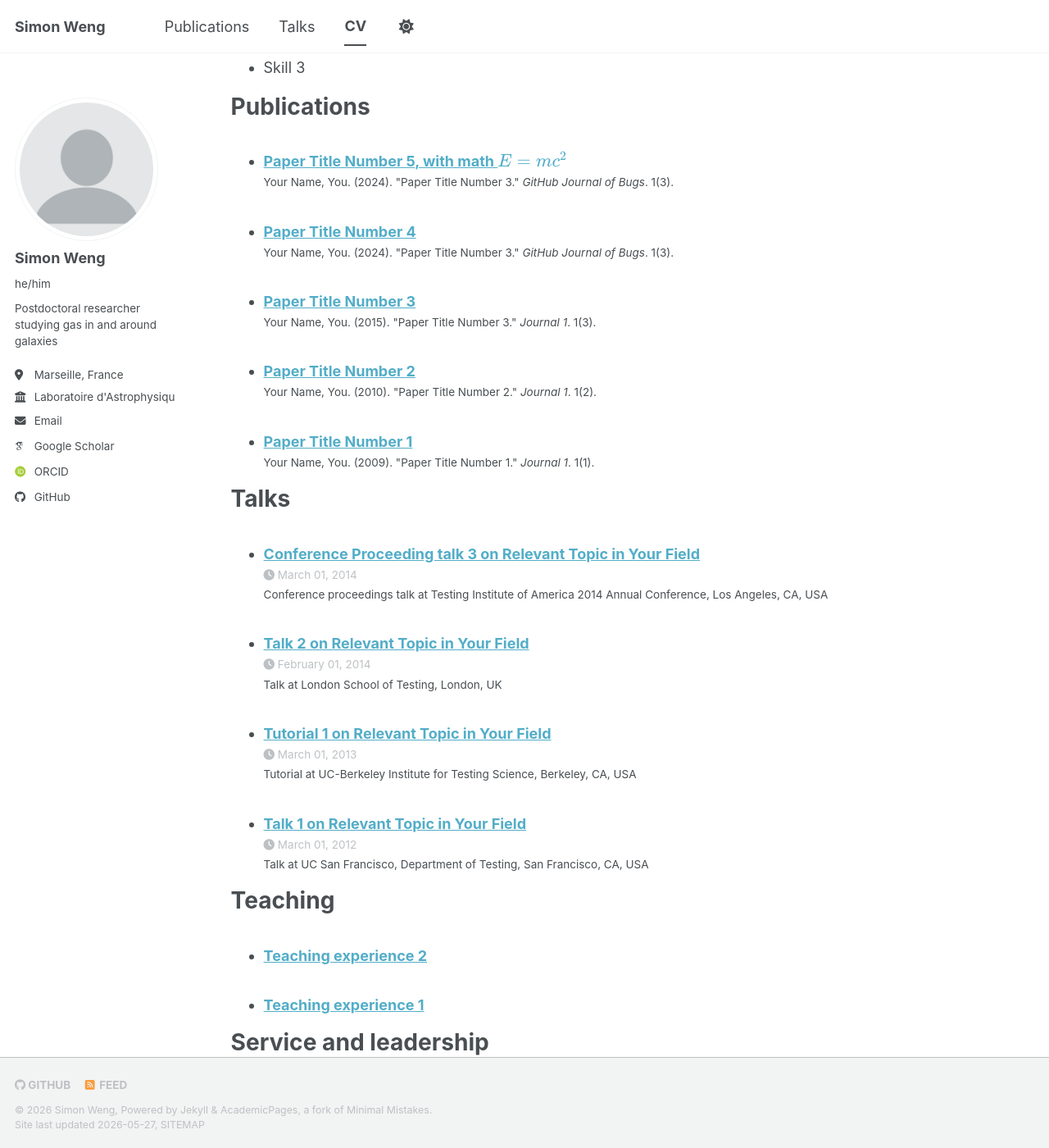
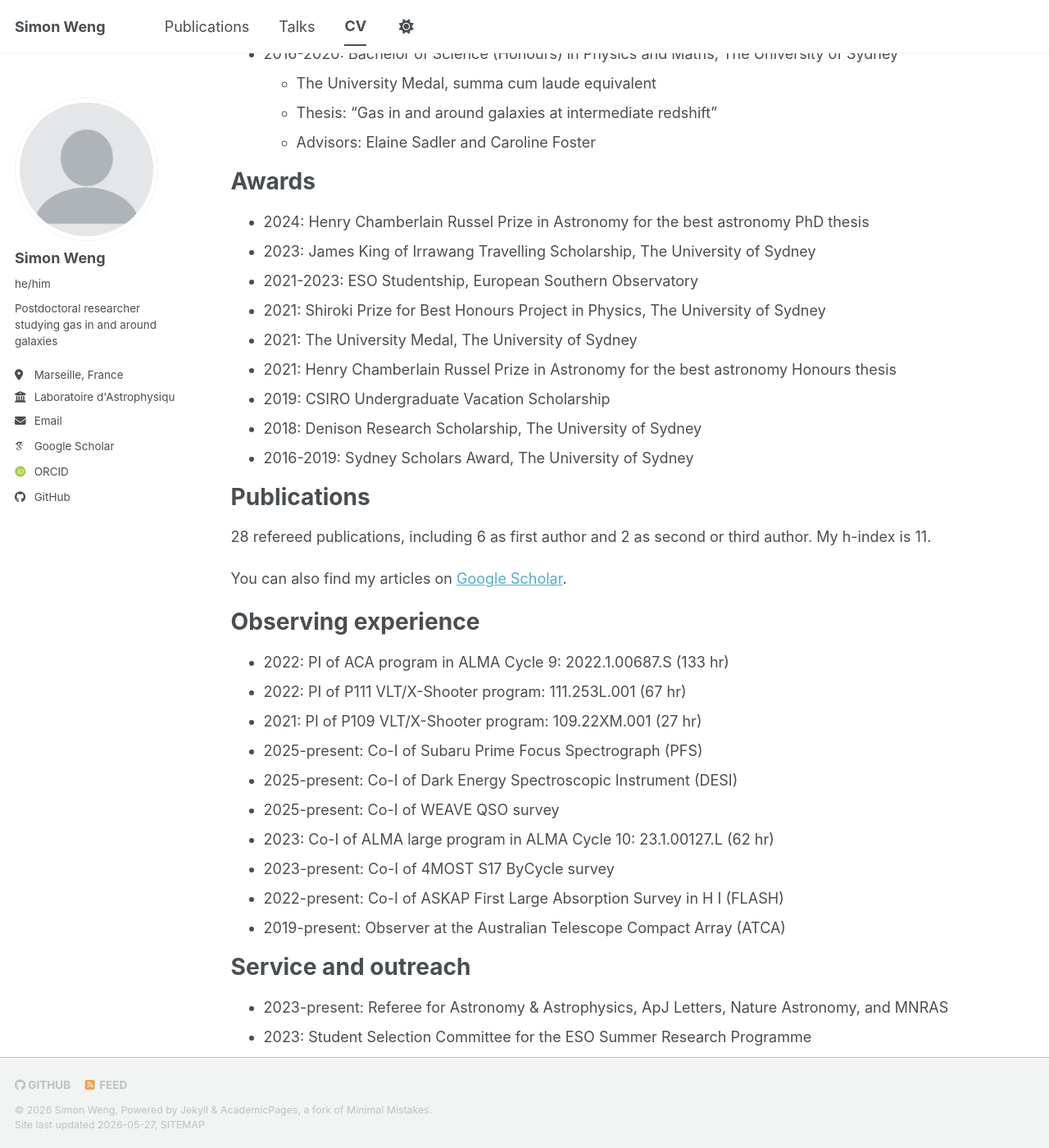
Before and after one commit to simonw358/simonw358.github.io, a Jekyll site: the page built from _pages/cv.md, in a window 1280 px wide and 1400 px high, scrolled down 968 px. Shown: the whole window at 82% size. Built offline with Jekyll 4.4.1, drawn with Linux system fonts in a browser that asks for light colours; some web fonts are replaced; a script bundle is joined from its source files by our own code; library files that are not in the unit come from our copies; some of the changed text lies outside the part shown.

Commit message:
Add CV and update academic details

```diff
--- a/_pages/cv.md
+++ b/_pages/cv.md
@@ -9,56 +9,105 @@ redirect_from:
 
 {% include base_path %}
 
+[Download my CV as a PDF]({{ base_path }}/files/Simon_Weng_CV.pdf){: .btn}
+
+Research interests
+======
+* Galaxy evolution
+* The circumgalactic and intergalactic media
+* Quasar absorption lines
+
+Research experience
+======
+* 2025-present: Postdoctoral Researcher, Laboratoire d'Astrophysique de Marseille
+* 2021-2024: PhD in Astrophysics, The University of Sydney
+  * Thesis: "The distribution of cool gas in the circumgalactic medium"
+* 2021-2023: ESO Studentship, European Southern Observatory
+  * Project: The properties of galaxies associated with Ly-alpha absorbers
+* 2019-2020: Honours Project, The University of Sydney
+  * Project: MUSE follow-up of an H I-selected galaxy group
+* 2019: CSIRO Australia Undergraduate Vacation Scholarship, Commonwealth Scientific and Industrial Research Organisation
+  * Project: H I absorption towards compact radio sources
+* 2018: Denison Research Scholarship, The University of Sydney
+  * Project: Radio signals from hot Jupiters
+
 Education
 ======
-* Ph.D in Version Control Theory, GitHub University, 2018 (expected)
-* M.S. in Jekyll, GitHub University, 2014
-* B.S. in GitHub, GitHub University, 2012
+* 2021-2024: Doctor of Philosophy (Science), The University of Sydney
+  * Thesis: "The distribution of cool gas in the circumgalactic medium"
+  * Advisors: Elaine Sadler, Céline Péroux, Elizabeth Mahony, and Martin Zwaan
+* 2016-2020: Bachelor of Science (Honours) in Physics and Maths, The University of Sydney
+  * The University Medal, summa cum laude equivalent
+  * Thesis: "Gas in and around galaxies at intermediate redshift"
+  * Advisors: Elaine Sadler and Caroline Foster
 
-Work experience
+Awards
 ======
-* Spring 2024: Academic Pages Collaborator
-  * GitHub University
-  * Duties includes: Updates and improvements to template
-  * Supervisor: The Users
+* 2024: Henry Chamberlain Russel Prize in Astronomy for the best astronomy PhD thesis
+* 2023: James King of Irrawang Travelling Scholarship, The University of Sydney
+* 2021-2023: ESO Studentship, European Southern Observatory
+* 2021: Shiroki Prize for Best Honours Project in Physics, The University of Sydney
+* 2021: The University Medal, The University of Sydney
+* 2021: Henry Chamberlain Russel Prize in Astronomy for the best astronomy Honours thesis
+* 2019: CSIRO Undergraduate Vacation Scholarship
+* 2018: Denison Research Scholarship, The University of Sydney
+* 2016-2019: Sydney Scholars Award, The University of Sydney
 
-* Fall 2015: Research Assistant
-  * GitHub University
-  * Duties included: Merging pull requests
-  * Supervisor: Professor Hub
+Publications
+======
+28 refereed publications, including 6 as first author and 2 as second or third author. My h-index is 11.
 
-* Summer 2015: Research Assistant
-  * GitHub University
-  * Duties included: Tagging issues
-  * Supervisor: Professor Git
+You can also find my articles on [Google Scholar]({{ site.author.googlescholar }}).
+
+Observing experience
+======
+* 2022: PI of ACA program in ALMA Cycle 9: 2022.1.00687.S (133 hr)
+* 2022: PI of P111 VLT/X-Shooter program: 111.253L.001 (67 hr)
+* 2021: PI of P109 VLT/X-Shooter program: 109.22XM.001 (27 hr)
+* 2025-present: Co-I of Subaru Prime Focus Spectrograph (PFS)
+* 2025-present: Co-I of Dark Energy Spectroscopic Instrument (DESI)
+* 2025-present: Co-I of WEAVE QSO survey
+* 2023: Co-I of ALMA large program in ALMA Cycle 10: 23.1.00127.L (62 hr)
+* 2023-present: Co-I of 4MOST S17 ByCycle survey
+* 2022-present: Co-I of ASKAP First Large Absorption Survey in H I (FLASH)
+* 2019-present: Observer at the Australian Telescope Compact Array (ATCA)
+
+Service and outreach
+======
+* 2023-present: Referee for Astronomy & Astrophysics, ApJ Letters, Nature Astronomy, and MNRAS
+* 2023: Student Selection Committee for the ESO Summer Research Programme
+* 2022-present: Reviewer of VLT and ALMA proposals
+* February 2023: LOC for ESO-SKAO: Coordinated Surveys of the Southern Sky conference
+* 2021-2022: Scientific Assistant for ESO Observing Programmes Committee P109-P111
+* June 2023: Outreach at the Universe on Tour Roadshow in Munich, Germany
+
+Invited meetings
+======
+* April 2026: ESO Lunch Talk, European Southern Observatory, Garching, Germany
+* June 2024: Lindau Nobel Laureate Meeting, Lindau, Germany
+* September 2023: Astro-Obs Journal Club, Newcastle University
+* September 2023: CGM@ND II Workshop, Kylemore Abbey, Ireland
+
+Selected meetings
+======
+* October 2026: Multi-phase, Multi-temperature and Complex, Olbia, Italy
+* July 2023: ASTRO3D Node Meeting, The University of Sydney, Sydney, Australia
+* July 2023: New Views on Feedback & the Baryon Cycle in Galaxies, Melbourne, Australia
+* June 2023: ESO Wine & Cheese Seminar, Munich, Germany
+* May 2023: 3Dgasflows, CRAL, Lyon, France
+* December 2022: MMC2022, ESO, Munich, Germany
+* November 2022: MPA Galaxy Evolution Coffee, MPA, Munich, Germany
+* October 2022: ISSI MUSE-ALMA Haloes Group Meeting, ISSI, Bern, Switzerland
+* October 2022: Lyman-X Day, ESO, Munich, Germany
+* September 2022: Charting the metallicity evolution history of the Universe, Catania, Italy
+* September 2022: WMAG2022, Champoluc, Italy
+* June 2020: ASTRO 3D Science Meeting, online
+* February 2020: 2nd Australia-ESO joint conference, UWA, Perth, Australia
 
 Skills
 ======
-* Skill 1
-* Skill 2
-  * Sub-skill 2.1
-  * Sub-skill 2.2
-  * Sub-skill 2.3
-* Skill 3
-
-Publications
-======
-  <ul>{% for post in site.publications reversed %}
-    {% include archive-single-cv.html %}
-  {% endfor %}</ul>
-
-Talks
-======
-  <ul>{% for post in site.talks reversed %}
-    {% include archive-single-talk-cv.html  %}
-  {% endfor %}</ul>
-
-Teaching
-======
-  <ul>{% for post in site.teaching reversed %}
-    {% include archive-single-cv.html %}
-  {% endfor %}</ul>
-
-Service and leadership
-======
-* Currently signed in to 43 different slack teams
+* Coding: Python, R, C, Matlab, Bash
+* Data reduction: VLT/X-Shooter, VLT/MUSE, ALMA
+* Astronomy packages: 3DBAROLO, CASA, GALPAK3D, MPDAF, pPXF, ProFound, SExtractor, STILTS, VPFIT
+* Software: DS9, QFitsView, TOPCAT
+* Languages: English, Shanghainese, French (B2), Mandarin (B1), German (A1)
```
Also changed, not shown: _pages/about.md (+2 -0 lines), 1 other file.
